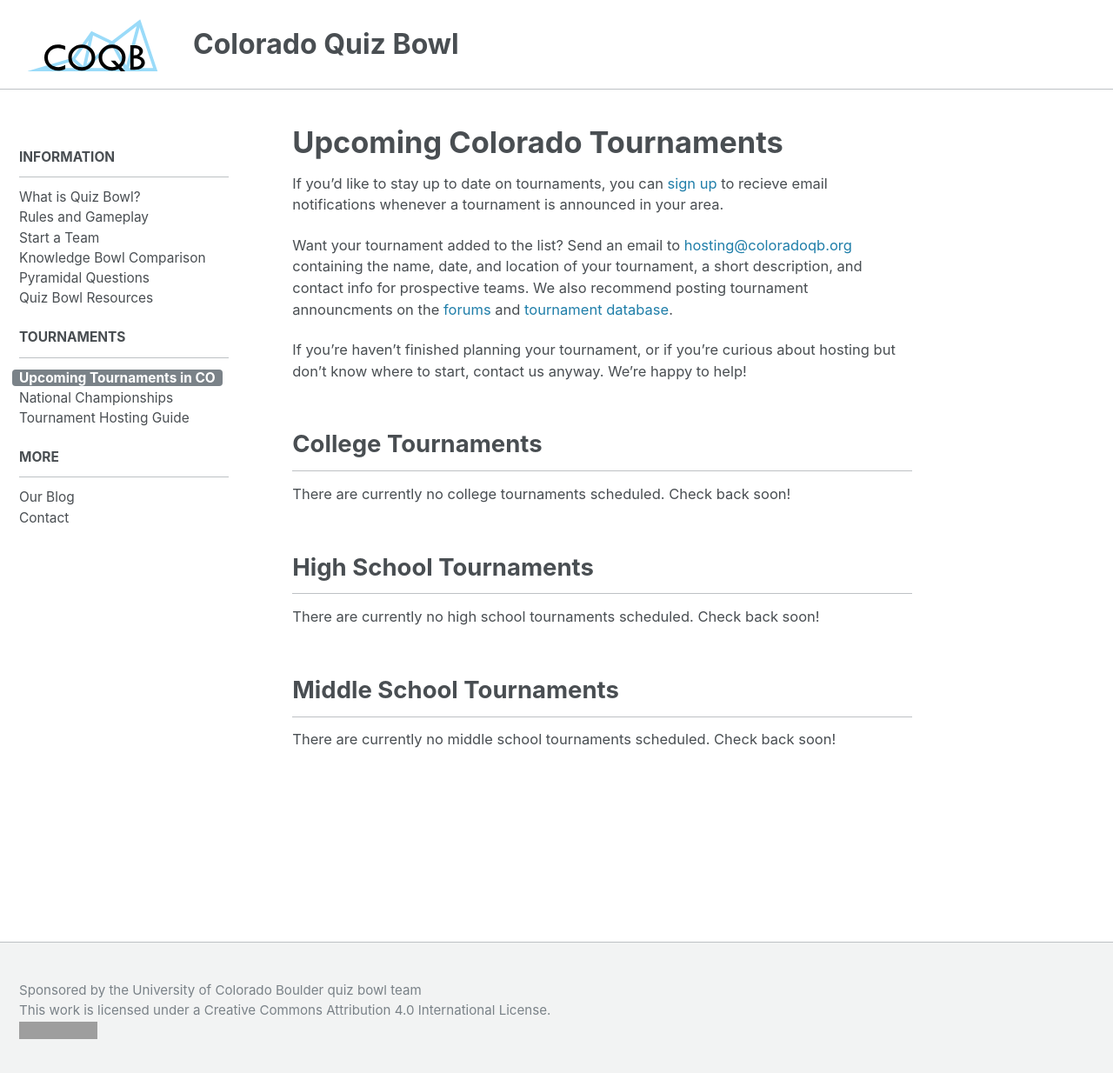
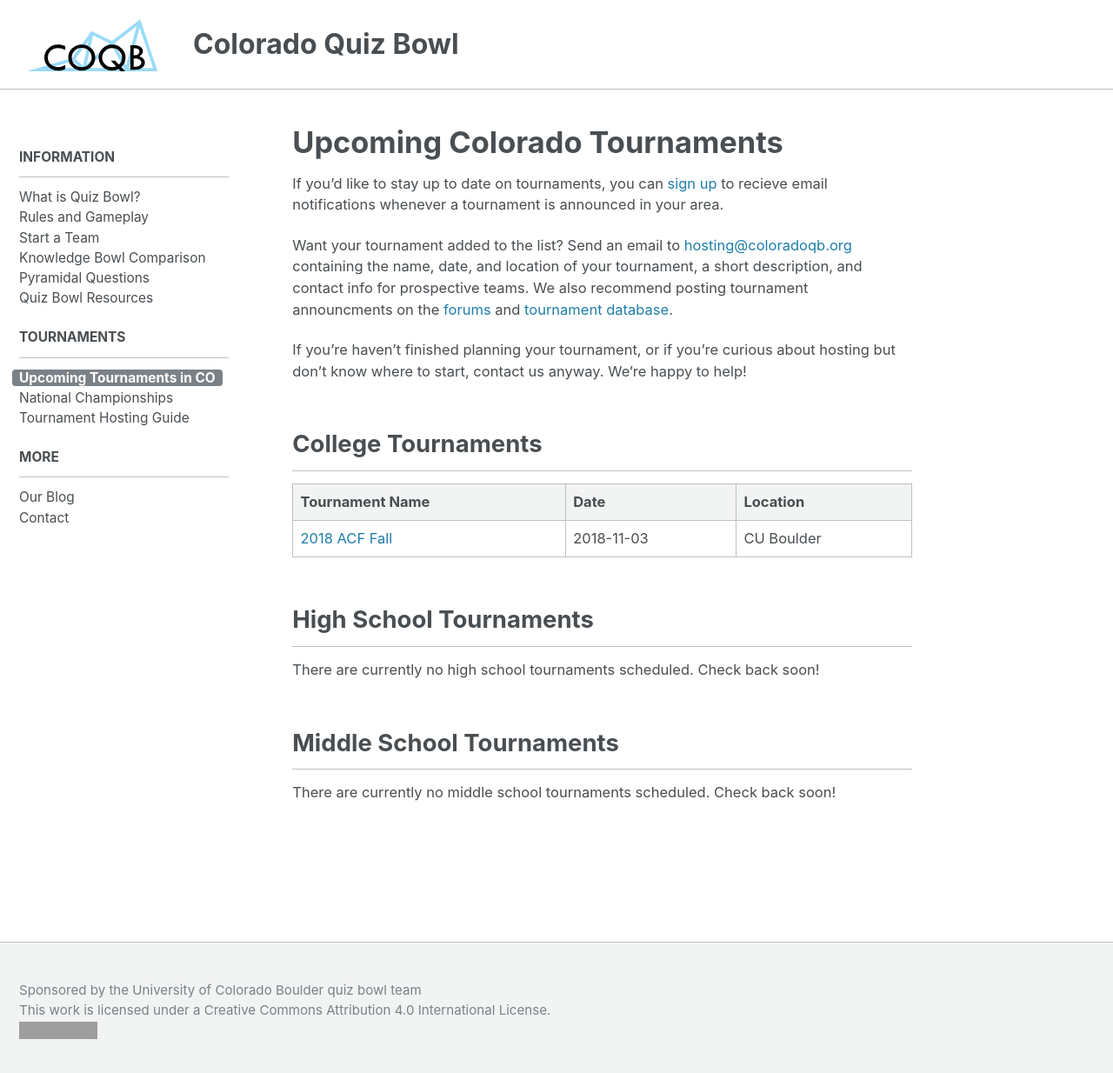
Before and after one commit to matt2718/colorado-qb, a Jekyll site: the page built from _pages/tournaments/upcoming.md, in a window 1280 px wide and 1240 px high. Shown: the top 1234 px of the window at 87% size. Built offline with Jekyll 4.4.1, drawn with Linux system fonts in a browser that asks for light colours; grey boxes are pictures that could not be loaded.

Commit message:
Added ACF Fall link

```diff
--- a/_pages/tournaments/upcoming.md
+++ b/_pages/tournaments/upcoming.md
@@ -19,13 +19,13 @@ hosting but don't know where to start, contact us anyway. We're happy to help!
 
 ## College Tournaments
 
+{% comment %}
 There are currently no college tournaments scheduled. Check back soon!
+{% endcomment %}
 
-{% comment %}
 | Tournament Name   | Date       | Location         |
 | ----------------- | ---------- | ---------------- |
-| [2018 NAQT SCT](http://www.hsquizbowl.org/forums/viewtopic.php?f=8&t=20728) | 2018-02-03 | CU Boulder |
-{% endcomment %}
+| [2018 ACF Fall](http://www.hsquizbowl.org/forums/viewtopic.php?f=8&t=21664) | 2018-11-03 | CU Boulder |
 
 ## High School Tournaments
 
```
